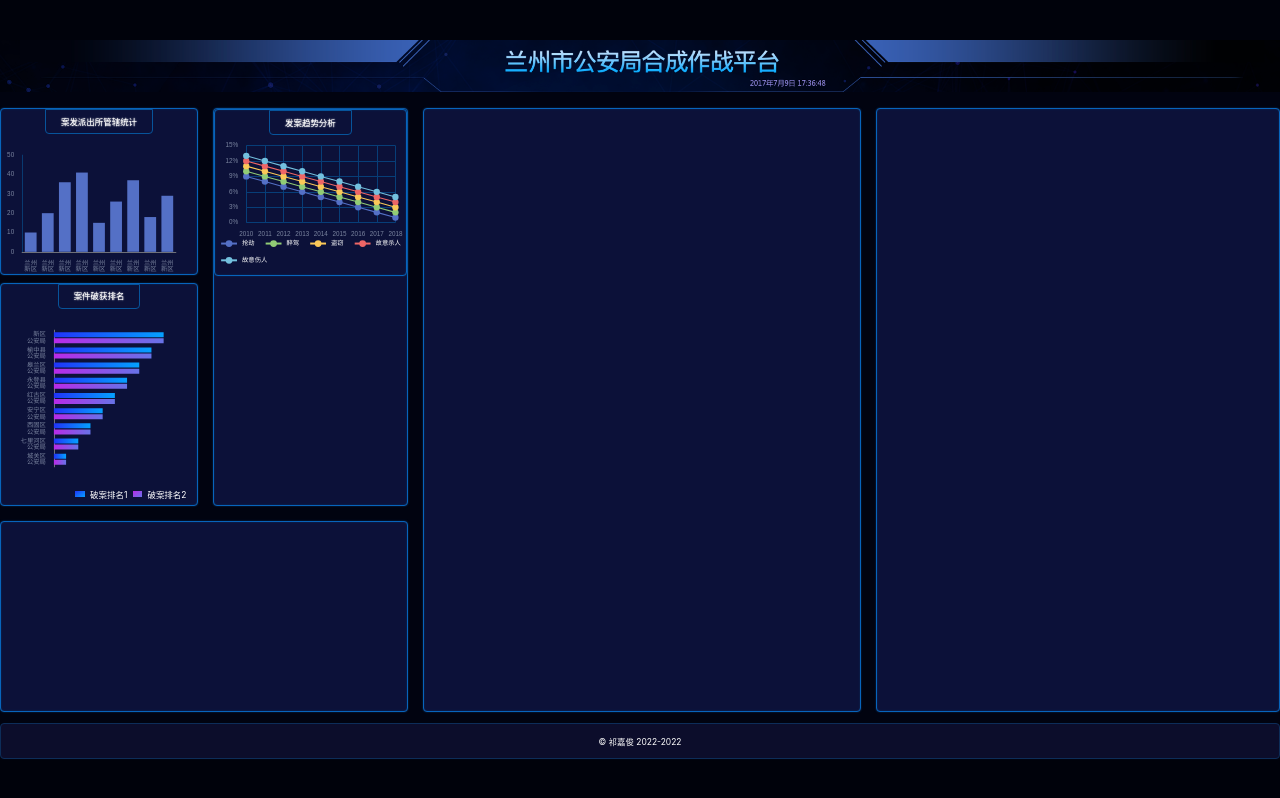
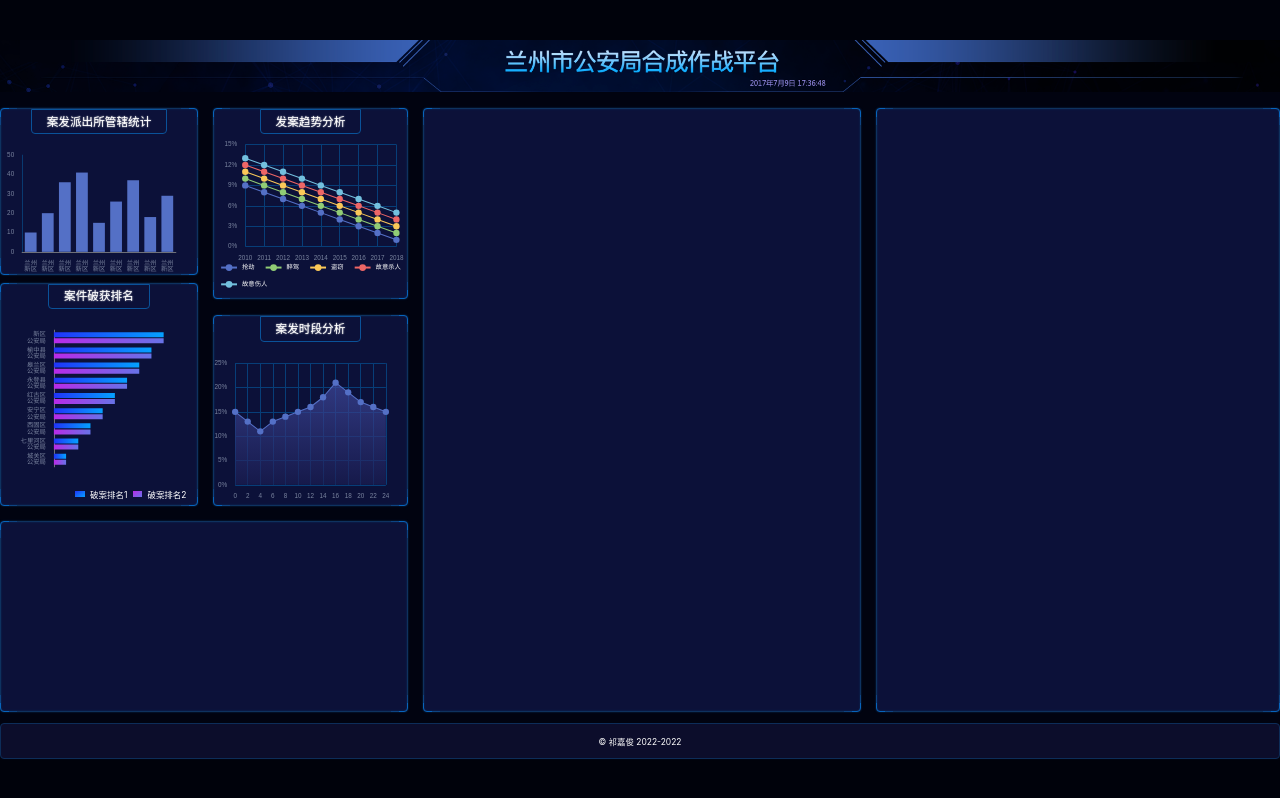
Before and after one commit to MinorN/big-screen, a React (Vite) app: page /#/ in a window 1280 px wide. Built offline with nearby package versions, Linux system fonts and the light colour scheme.

Commit message:
制作 Chart4

```diff
--- /dev/null
+++ b/src/components/chart-4.tsx
@@ -0,0 +1,61 @@
+import React, {useEffect} from 'react';
+import {useRef} from 'react';
+import {px} from '../shared/px';
+import {createEchartsOptions} from '../shared/create-echarts-options';
+import * as echarts from 'echarts'
+
+export const Chart4 =()=>{
+    const divRef = useRef(null);
+    useEffect(() => {
+        let myChart = echarts.init(divRef.current);
+        myChart.setOption(createEchartsOptions({
+            xAxis: {
+                type: 'category',
+                boundaryGap: false,
+                data: [0, 2, 4, 6, 8, 10, 12, 14, 16, 18, 20, 22, 24],
+                splitLine: {show: true, lineStyle: {color: '#073E78'}},
+                axisTick: {show: false},
+                axisLine: {show: false},
+            },
+            yAxis: {
+                type: 'value',
+                splitLine: {lineStyle: {color: '#073E78'}},
+                axisLabel: {
+                    formatter(val) {
+                        return val * 100 + '%';
+                    }
+                }
+            },
+            series: [{
+                name: '故意伤人',
+                type: 'line',
+                data: [
+                    0.15, 0.13, 0.11,
+                    0.13, 0.14, 0.15,
+                    0.16, 0.18, 0.21,
+                    0.19, 0.17, 0.16,
+                    0.15
+                ],
+                symbol: 'circle',
+                symbolSize: px(12),
+                lineStyle: {width: px(2)},
+                areaStyle: {
+                    color: new echarts.graphic.LinearGradient(0, 0, 0, 1, [{
+                        offset: 0,
+                        color: '#414a9f'
+                    }, {
+                        offset: 1,
+                        color: '#1b1d52'
+                    }]),
+                }
+            }]
+        }));
+    }, []);
+
+    return (
+        <div className="bordered 案发时段分析">
+            <h2>案发时段分析</h2>
+            <div ref={divRef} className="chart"/>
+        </div>
+    );
+}
--- a/src/pages/home.scss
+++ b/src/pages/home.scss
@@ -8,14 +8,14 @@
   color: white;
   font-size: px(16);
 
-  >header {
+  > header {
     height: px(99);
     background-size: cover;
     width: px(2420);
     margin: 0 auto;
   }
 
-  >footer{
+  > footer {
     height: px(68);
     border: 1px solid #0d2d59;
     margin: px(20) 0 1px;
@@ -26,18 +26,17 @@
     justify-content: center;
   }
 
-  >main {
+  > main {
     width: px(2420);
     margin: 0 auto;
+    padding-top: px(30);
     flex: 1;
     display: grid;
     grid-template:
-    "box1 box2 box4 box5"755fr
-    "box3 box3 box4 box5" 363fr / 366fr 361fr 811fr 747fr;
+      "box1 box2 box4 box5" 755fr
+      "box3 box3 box4 box5" 363fr / 366fr 361fr 811fr 747fr;
     grid-column-gap: px(28);
     grid-row-gap: px(28);
-    padding-top: px(30);
-
     > section {
       text-align: center;
     }
@@ -46,7 +45,7 @@
       border: 1px solid #0764bc;
       border-radius: 4px;
       position: relative;
-      box-shadow: 0 0 2px 0 #0f3361, inset 0 0 2px #0f3361;
+      box-shadow: 0 0 2px 0 #0e325f, inset 0 0 2px 0 #0e325f;
       background: #0c1139;
 
       &::before {
@@ -57,14 +56,14 @@
         bottom: 0;
         top: 0;
         border-radius: 4px;
-        box-shadow: 17px 0 0 -16px #0f3361,
-        -17px 0 0 -16px #0f3361,
-        0 17px 0 -16 #0f3361,
-        0 -17px 0 -16px #0f3361,
+        box-shadow: 17px 0 0 -16px #0e325f,
+        -17px 0 0 -16px #0e325f,
+        0 17px 0 -16px #0e325f,
+        0 -17px 0 -16px #0e325f,
         9px 0 0 -8px #0d4483,
         -9px 0 0 -8px #0d4483,
-        0px 9px 0 -8px #0d4483,
-        0px -9px 0 -8px #0d4483;
+        0 9px 0 -8px #0d4483,
+        0 -9px 0 -8px #0d4483,;
       }
     }
 
@@ -77,6 +76,9 @@
 
     > .section2 {
       grid-area: box2;
+      display: flex;
+      flex-direction: column;
+      justify-content: space-between;
     }
 
     > .section3 {
@@ -91,7 +93,7 @@
       grid-area: box5;
     }
 
-    .案发派出所管辖统计, .案件破获排名,.发案趋势分析 {
+    .案发派出所管辖统计, .案件破获排名, .发案趋势分析,.案发时段分析 {
       height: px(315);
       display: flex;
       flex-direction: column;
@@ -99,10 +101,10 @@
 
       h2 {
         flex-shrink: 0;
-        border: 1px solid #07549b;
+        border: 1px solid #0a5299;
         border-bottom-left-radius: 4px;
         border-bottom-right-radius: 4px;
-        font-size: px(16);
+        font-size: px(22);
         line-height: px(24);
         padding: px(10) px(28);
         text-shadow: 0 0 px(3) white;
@@ -114,6 +116,9 @@
       }
     }
 
+    .发案趋势分析,.案发时段分析{
+      height: px(361);
+    }
     .案件破获排名 {
       height: px(423);
       .legend {
@@ -145,6 +150,4 @@
   }
 
 
-
-
 }
--- a/src/pages/home.tsx
+++ b/src/pages/home.tsx
@@ -4,6 +4,7 @@
 import {Chart1} from '../components/chart-1';
 import {Chart2} from '../components/chart-2';
 import {Chart3} from '../components/chart-3';
+import {Chart4} from '../components/chart-4';
 
 
 export const Home = () => {
@@ -16,8 +17,9 @@
                     <Chart1/>
                     <Chart2/>
                 </section>
-                <section className="bordered section2">
+                <section className="section2">
                     <Chart3/>
+                    <Chart4/>
                 </section>
                 <section className="bordered section3"></section>
                 <section className="bordered section4"></section>
```
